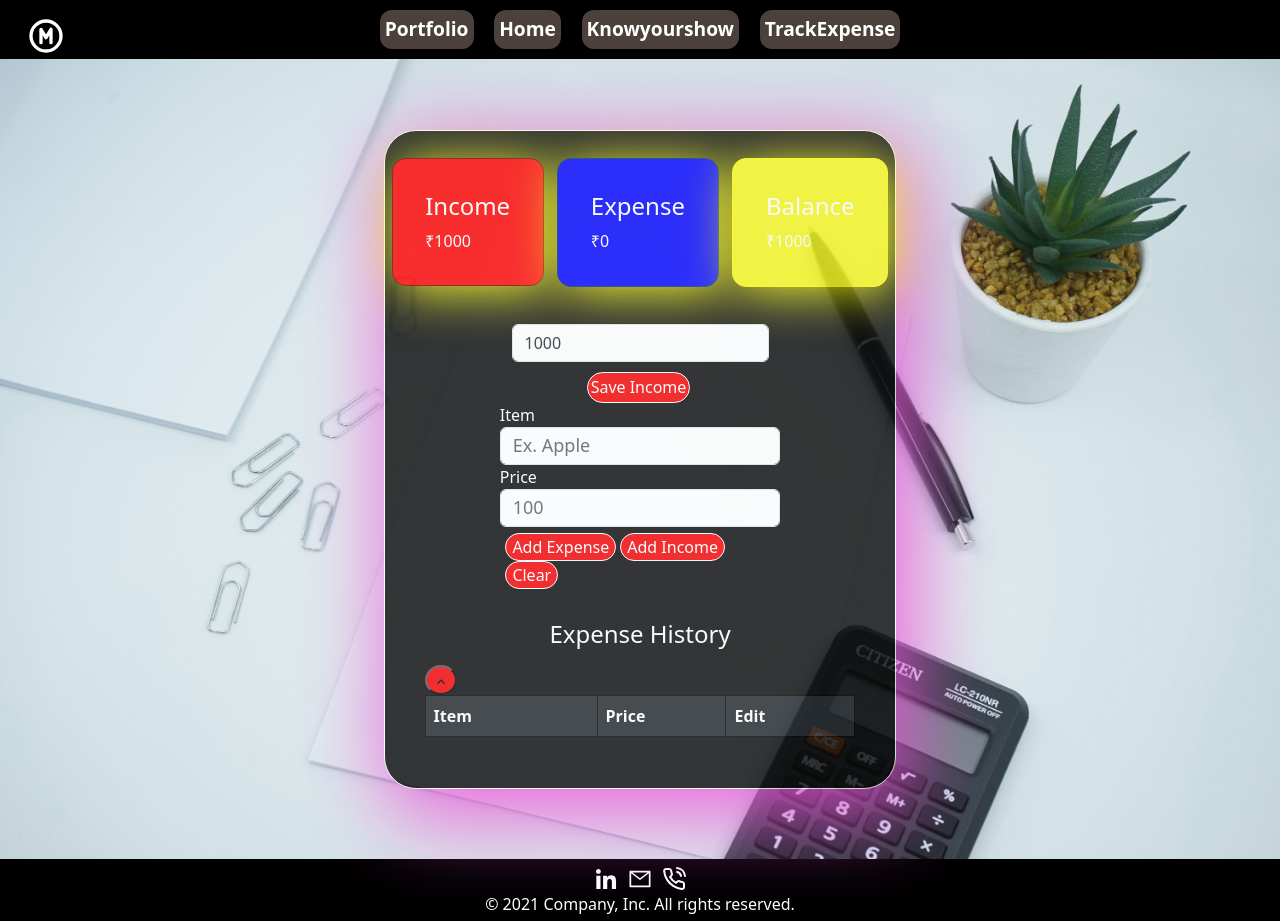
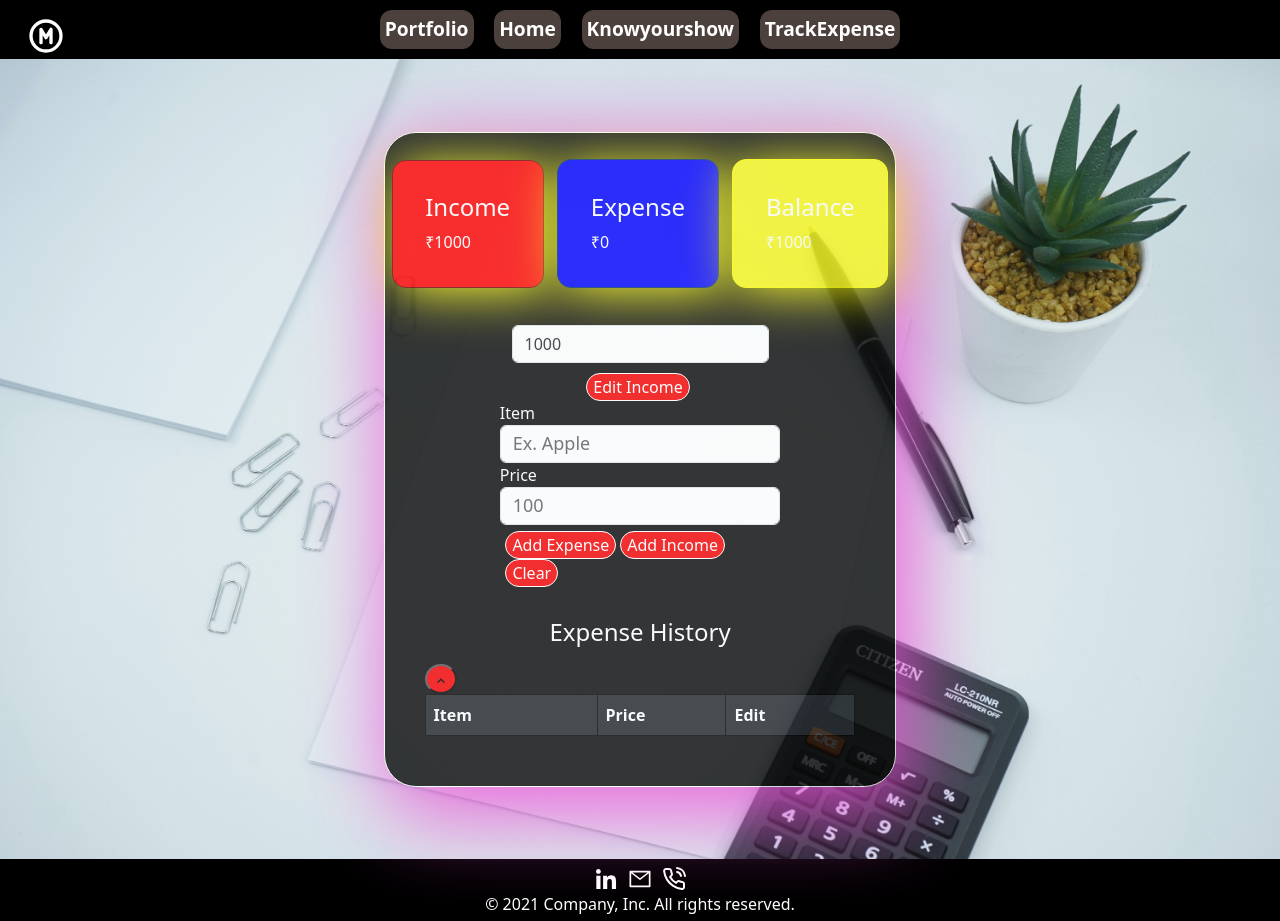
Before and after one commit to MuskanSrivastava8/Mitra, a React (Create React App) app: page /Mitra/Expensetracker in a window 1280 px wide. Built offline with nearby package versions, Linux system fonts and the light colour scheme.

Commit message:
Toast message added

```diff
--- a/package.json
+++ b/package.json
@@ -21,6 +21,7 @@
     "react-redux": "^8.1.1",
     "react-router-dom": "^6.12.1",
     "react-scripts": "5.0.1",
+    "react-toastify": "^9.1.3",
     "react-uuid": "^2.0.0",
     "redux": "^4.2.1",
     "sass": "^1.63.4",
--- a/src/Components/ExpenseTracker/ExpenseIncomeInput.js
+++ b/src/Components/ExpenseTracker/ExpenseIncomeInput.js
@@ -2,6 +2,9 @@ import React, { useState } from "react";
 import { useDispatch, useSelector } from "react-redux";
 import { addExpenseIncome } from "../../store/expense_slice";
 import "./Expensetracker.scss";
+import { ToastContainer, toast } from "react-toastify";
+import "react-toastify/dist/ReactToastify.css";
+
 
 export default function ExpenseIncomeInput() {
   const [incomeVal, setincomeVal] = useState();
@@ -9,6 +12,7 @@ export default function ExpenseIncomeInput() {
   const dispatch = useDispatch();
   const submit = () => {
     dispatch(addExpenseIncome(Number(incomeVal)));
+    toast.success(`New income is ${incomeVal}`);
   };
   const resIncome = useSelector((store) => store.EXPENSE.income);
   return (
@@ -19,15 +23,16 @@ export default function ExpenseIncomeInput() {
           class="form-control"
           defaultValue={resIncome}
           id="expenseIncome"
-          placeholder="Income"
+          placeholder={incomeVal}
           name="expenseIncome"
           onChange={(e) => setincomeVal(e.target.value)}
         />
       </div>
 
-      <div className="Expense_Income_add_btn">
-        <span onClick={submit}>Save Income</span>
+      <div >
+        <button className="Expense_Income_add_btn" onClick={submit} disabled={!incomeVal}>Edit Income</button>
       </div>
+      <ToastContainer />
     </React.Fragment>
   );
 }
--- a/src/Components/ExpenseTracker/ExpenseListItem.js
+++ b/src/Components/ExpenseTracker/ExpenseListItem.js
@@ -12,6 +12,8 @@ import { GrEdit } from "react-icons/gr";
 import { AiOutlineCheck } from "react-icons/ai";
 import { BsGraphUpArrow, BsGraphDownArrow } from "react-icons/bs";
 import { useSelector } from "react-redux";
+import { ToastContainer, toast } from "react-toastify";
+import "react-toastify/dist/ReactToastify.css";
 
 export default function ExpenseListItem({ item }) {
   const dispatch = useDispatch();
@@ -57,8 +59,9 @@ export default function ExpenseListItem({ item }) {
     setshowDeleteEditIcon(false);
     let ID = item.id;
     let query = { ID, editName };
-    dispatch(saveEditExpenseIncome(query));
+    if(editName.length>0) {dispatch(saveEditExpenseIncome(query))}
     setshowInputBox(false);
+    toast.success("Item updated");
   };
   const deleteEditRespPrice = () => {
     setshowCheckIconPrice(false);
@@ -70,10 +73,11 @@ export default function ExpenseListItem({ item }) {
     setshowDeleteEditIconPrice(false);
     let ID = item.id;
     let query = { ID, editPrice };
-    dispatch(saveEditExpenseIncomePrice(query));
+        if(editPrice.length>0) {dispatch(saveEditExpenseIncomePrice(query))}
+
     setshowInputBoxPrice(false);
+    toast.success("Price updated");
   };
-
 
   return (
     <React.Fragment>
@@ -94,8 +98,14 @@ export default function ExpenseListItem({ item }) {
                 ) : (
                   item.expenseName
                 )}
-                {item.type === "Income" ? <BsGraphUpArrow style={{ color: "green" , marginLeft: "10%"}} /> : (
-                  <BsGraphDownArrow style={{ color: "red", marginLeft: "10%"}} />
+                {item.type === "Income" ? (
+                  <BsGraphUpArrow
+                    style={{ color: "green", marginLeft: "10%" }}
+                  />
+                ) : (
+                  <BsGraphDownArrow
+                    style={{ color: "red", marginLeft: "10%" }}
+                  />
                 )}
                 {showCheckIcon ? (
                   <button
@@ -145,10 +155,6 @@ export default function ExpenseListItem({ item }) {
                     X
                   </button>
                 ) : null}
-
-
-
-
               </td>
 
               <td width="40%">
@@ -158,13 +164,11 @@ export default function ExpenseListItem({ item }) {
                 <button className="Expense_edit_item_btn" onClick={editItem}>
                   <GrEdit style={{ color: "white" }} />
                 </button>
-
               </td>
-
-
             </tr>
           </tbody>
         </table>
+        <ToastContainer />
       </div>
     </React.Fragment>
   );
--- a/src/Components/ExpenseTracker/Expensetracker.scss
+++ b/src/Components/ExpenseTracker/Expensetracker.scss
@@ -26,9 +26,11 @@
     opacity: .8;
     box-shadow: 10px 20px 80px 10px rgb(236, 77, 215);
 }
-.Expense_content:hover{
+
+.Expense_content:hover {
     box-shadow: 10px 10px 50px blueviolet
 }
+
 .ExpenseTracker_footer {
     bottom: 0;
     height: 100%;
@@ -65,11 +67,13 @@
     box-shadow: 5px 5px 50px yellow;
 
 }
-.Income_only:hover{
+
+.Income_only:hover {
     border: 1px solid rgb(233, 119, 119);
     box-shadow: 10px 10px 50px red;
 }
-.income_Alert{
+
+.income_Alert {
     border: 1px solid rgb(233, 119, 119);
     box-shadow: 10px 10px 50px red;
 }
@@ -86,7 +90,7 @@
 
 }
 
-.Expense_only:hover{
+.Expense_only:hover {
     border: 1px solid rgb(158, 98, 228);
     box-shadow: 10px 10px 50px blue;
 }
@@ -103,7 +107,7 @@
 
 }
 
-.Balance_only:hover{
+.Balance_only:hover {
     border: 1px solid rgb(186, 204, 23);
     box-shadow: 10px 10px 50px rgb(207, 190, 34);
 }
@@ -121,22 +125,24 @@
 .Expense_Income_Input {
     padding: 2%
 }
+
 .Exp_History_box {
     display: flex;
     flex-direction: column;
     justify-content: center;
     align-items: center;
-   // background-color: #626970;;
-    //border-radius: 10px;
+
 }
+
 .Expense_Income_add_btn {
+
     border: 1px solid white;
     border-radius: 50px;
     cursor: pointer;
     background-color: #f60000;
     color: white;
-    margin-right: 3px;
-    padding: 0.5%;;
+    margin-right: 4px;
+
 }
 
 .Expense_Balance {
@@ -165,7 +171,6 @@
 }
 
 .Expense_input_btn {
-
     border: 1px solid white;
     border-radius: 50px;
     cursor: pointer;
@@ -173,6 +178,7 @@
     color: white;
     margin-right: 4px;
 }
+
 .Expense_delete_item_btn {
     border-radius: 50%;
     cursor: pointer;
@@ -180,12 +186,14 @@
     color: black;
     margin-right: 4px;
 }
+
 .Expense_edit_item_btn {
     border-radius: 50%;
     cursor: pointer;
     background-color: #f60000;
     margin-right: 4px;
 }
+
 .Expense_expand_list_btn {
     border-radius: 50%;
     cursor: pointer;
@@ -193,31 +201,35 @@
     margin-right: 4px;
 
 }
-.Expense_edit_name_item_btn{
+
+.Expense_edit_name_item_btn {
     border-radius: 50%;
     cursor: pointer;
     background-color: #f60000;
     margin-right: 4px;
 }
 
-.Expense_input_box{
+.Expense_input_box {
     padding: 2%;
 
 }
-.Expense_History{
+
+.Expense_History {
     padding: 1%;
     margin-top: 4%;
     margin-bottom: 4%;
     width: 90%;
 }
+
 .Expense_History_table_container {
     // background-color: white;
 }
 
-.expense_table{
+.expense_table {
     width: 100%;
     height: 40px;
 }
+
 .Expense_History_row_container {
     margin-bottom: 5%;
     margin-left: 1%;
@@ -228,16 +240,19 @@
 @media only screen and (max-width: 904px) {
 
     //ipad
-    .Expense_content{
+    .Expense_content {
         padding: 15%;
     }
-    .Expense_container{
+
+    .Expense_container {
         width: 105%;
     }
-    .ExpenseTracker_footer{
+
+    .ExpenseTracker_footer {
         width: 105%;
     }
-    .Expense_History{
+
+    .Expense_History {
         width: 100%;
     }
 
@@ -247,16 +262,19 @@
 @media only screen and (max-width: 414px) {
 
     //Iphone XR
-    .Expense_content{
+    .Expense_content {
         padding: 12%;
     }
-    .Expense_container{
+
+    .Expense_container {
         width: 100%;
         min-height: 85vh;
     }
-    .ExpenseTracker_footer{
+
+    .ExpenseTracker_footer {
         width: 100%;
     }
+
     .Expense_delete_item_btn {
         border-radius: 50%;
         font-size: 123%;
@@ -264,10 +282,13 @@
 
 }
 
-@media only screen and (max-width: 390px) { //Iphone 12 pro
+@media only screen and (max-width: 390px) {
+    //Iphone 12 pro
 
 
 }
-@media only screen and (max-width: 376px) { //Iphone SE
+
+@media only screen and (max-width: 376px) {
+    //Iphone SE
 
 }
--- a/src/store/expense_slice.js
+++ b/src/store/expense_slice.js
@@ -48,7 +48,6 @@ export const expenseSlice = createSlice({
       currentSlice.income = action.payload.Price;
     },
     updateExpense: (currentSlice, action) => {
-      console.log("called")
       currentSlice.expense = action.payload
     },
 
```
Also changed, not shown: 1 other file (tests, documents, lock files or other folders).
